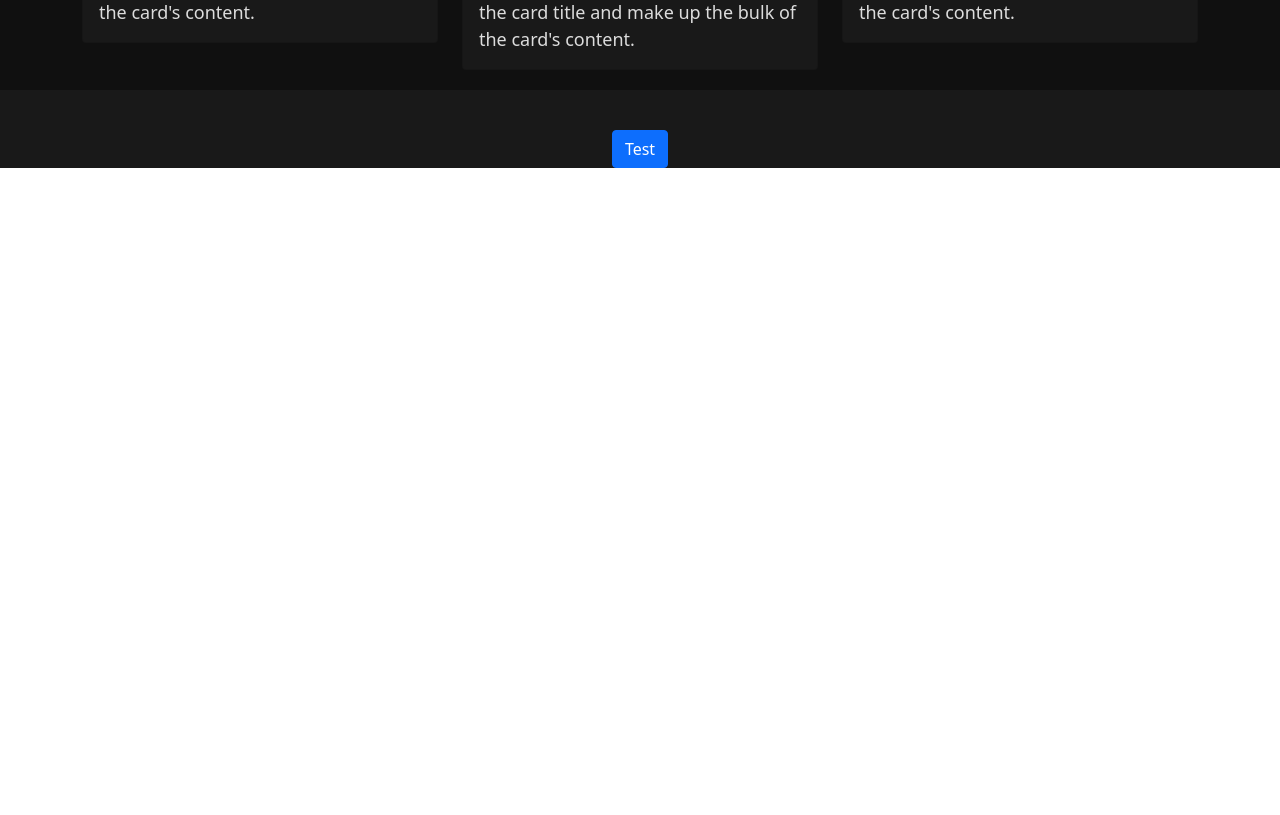
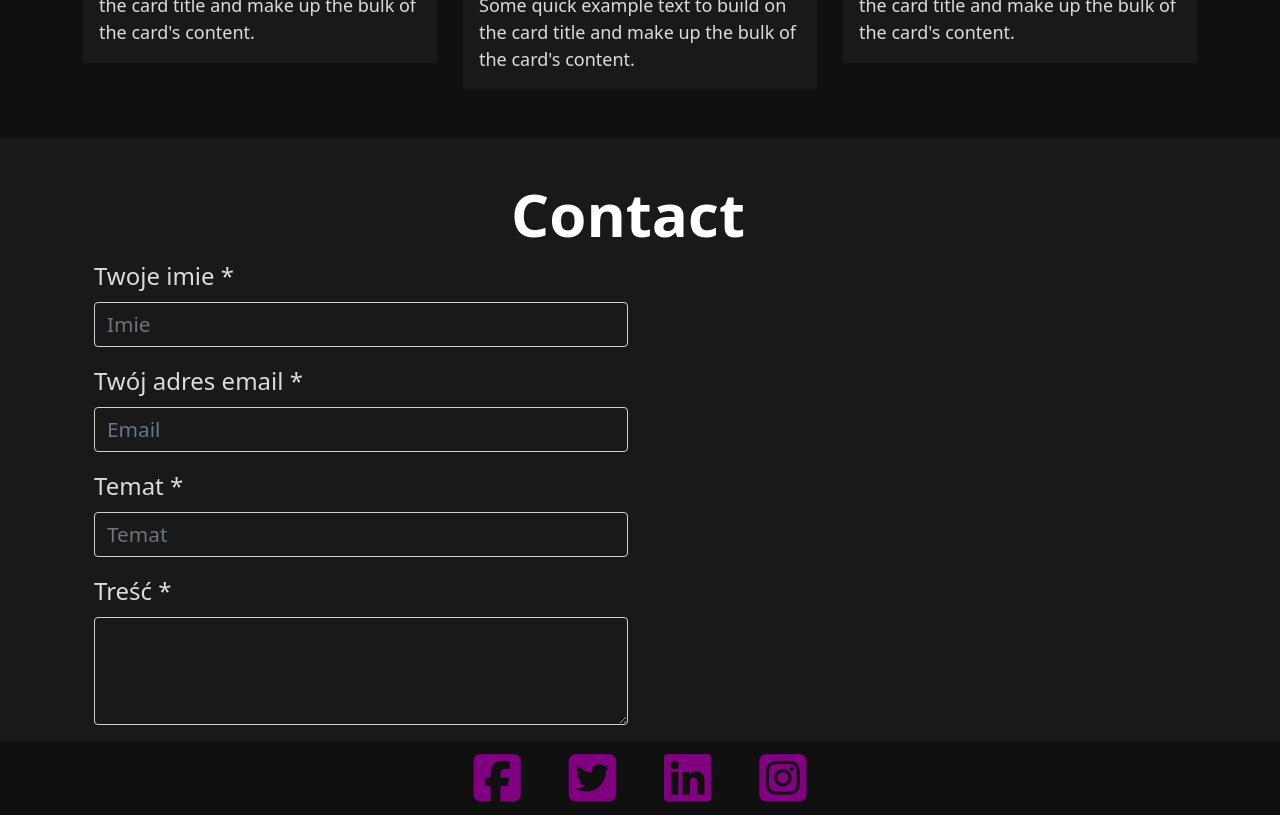
Before and after one commit to PatrykStepienPro/PortfolioPS, a React (Create React App) app: page / in a window 1280 px wide. Shown: the part 1660-2475 px from the top of the page. Before the commit the page ends 1828 px from the top, so only its background shows below. Built offline with nearby package versions, Linux system fonts and the light colour scheme.

Commit message:
Contact section

```diff
--- a/package.json
+++ b/package.json
@@ -3,6 +3,9 @@
   "version": "0.1.0",
   "private": true,
   "dependencies": {
+    "@fortawesome/fontawesome-svg-core": "^6.1.1",
+    "@fortawesome/free-solid-svg-icons": "^6.1.1",
+    "@fortawesome/react-fontawesome": "^0.1.18",
     "@testing-library/jest-dom": "^5.16.4",
     "@testing-library/react": "^13.3.0",
     "@testing-library/user-event": "^13.5.0",
@@ -39,6 +42,7 @@
     ]
   },
   "devDependencies": {
+    "@fortawesome/fontawesome-free": "^6.1.1",
     "eslint-config-react-app": "^7.0.1",
     "jest-editor-support": "^30.0.2"
   }
--- a/src/App.css
+++ b/src/App.css
@@ -37,8 +37,11 @@
 
 .section-component{
   width: 100%;
-  margin-bottom: 40px;
-  padding-bottom: 20px;
+  margin-top: 40px;
   display: flex;
   justify-content: center;
 }
+
+.row-full-width{
+  width: 100%;
+}
--- a/src/App.js
+++ b/src/App.js
@@ -3,6 +3,7 @@ import "./App.css";
 import Navbar from "./component/Navbar";
 import AboutMe from "./component/AboutMe";
 import Hobby from "./component/Hobby";
+import Contact from './component/Contact'
 
 function App() {
   return (
@@ -11,7 +12,7 @@ function App() {
       <div className="App-header">
         <AboutMe/>
         <Hobby/>
-        <button className="btn btn-primary">Test</button>
+        <Contact/>
       </div>
     </div>
   );
--- /dev/null
+++ b/src/component/Contact.css
@@ -0,0 +1,27 @@
+.input-contact-label{
+    font-size: 24px;
+}
+
+input[type="text"]
+{
+    background: transparent;
+}
+textarea{
+    background: transparent !important;
+}
+.form-control{
+    font-size: 1.3rem !important;
+    color: var(--font-color-gray) !important;
+}
+
+.form-control:focus{
+    background: transparent !important;
+    border-color: var(--secondary-color-detal) !important;
+}
+.footer-content{
+    padding-top: 10px;
+    padding-bottom: 10px;
+}
+.iconPrimaryColor{
+    color: var(--secondary-color-detal);
+}
--- /dev/null
+++ b/src/component/Contact.jsx
@@ -0,0 +1,92 @@
+import "./Contact.css";
+import { FontAwesomeIcon } from '@fortawesome/react-fontawesome';
+
+export default function Contact() {
+  return (
+    <div className="section-component">
+      <div className="row row-full-width">
+        <div className="col-12 d-flex justify-content-center">
+          <div
+            id="Contact"
+            className="container-md mx-4 d-flex justify-content-left"
+          >
+            <div className="row row-full-width">
+              <div className="col-12">
+                <h1 className="color-font-white text-center d-flex justify-content-center">
+                  <b>Contact</b>
+                </h1>
+                <div className="col-6">
+                  <form>
+                    <div className="mb-3">
+                      <label
+                        htmlFor="name"
+                        className="form-label input-contact-label"
+                      >
+                        Twoje imie *
+                      </label>
+                      <input
+                        className="form-control"
+                        type="text"
+                        placeholder="Imie"
+                        id="name"
+                      />
+                    </div>
+                    <div className="mb-3">
+                      <label
+                        htmlFor="email"
+                        className="form-label input-contact-label"
+                      >
+                        Twój adres email *
+                      </label>
+                      <input
+                        className="form-control"
+                        type="text"
+                        placeholder="Email"
+                        id="email"
+                      />
+                    </div>
+                    <div className="mb-3">
+                      <label
+                        htmlFor="subject"
+                        className="form-label input-contact-label"
+                      >
+                        Temat *
+                      </label>
+                      <input
+                        className="form-control"
+                        type="text"
+                        placeholder="Temat"
+                        id="subject"
+                      />
+                    </div>
+                    <div className="mb-3">
+                      <label
+                        htmlFor="content"
+                        className="form-label input-contact-label"
+                      >
+                        Treść *
+                      </label>
+                      <textarea
+                        className="form-control"
+                        id="content"
+                        rows="3"
+                      ></textarea>
+                    </div>
+                  </form>
+                </div>
+              </div>
+            </div>
+          </div>
+        </div>
+        <div className="col-12 background-dark pa-0">
+          <div className="d-flex justify-content-center footer-content">
+                <a href="https://www.facebook.com" className="mx-4"><i className="fa-brands fa-facebook-square fa-3x iconPrimaryColor"></i></a>
+                <a href="https://twitter.com" className="mx-4"><i className="fa-brands fa-twitter-square fa-3x iconPrimaryColor"></i></a>
+                <a href="https://www.linkedin.com/in/patryk-st%C4%99pie%C5%84-879b8a239/" className="mx-4"><i className="fa-brands fa-linkedin fa-3x iconPrimaryColor"></i></a>
+                <a href="https://www.instagram.com/" className="mx-4"><i className="fa-brands fa-instagram-square fa-3x iconPrimaryColor"></i></a>
+          </div>
+        </div>
+      </div>
+    </div>
+  );
+}
--- a/src/component/Hobby.jsx
+++ b/src/component/Hobby.jsx
@@ -19,7 +19,7 @@ export default function Hobby() {
     }
 
   return (
-    <div className="section-component background-dark">
+    <div className="section-component background-dark pb-5">
       <div
         id="Hobby"
         className="container-md mx-4 mt-5 d-flex justify-content-center"
--- a/src/component/Navbar.css
+++ b/src/component/Navbar.css
@@ -2,6 +2,7 @@
   position: fixed !important;
   top: 0px;
   width: 100%;
+  z-index: 100;
 }
 
 .nav-link {
--- a/src/component/Navbar.jsx
+++ b/src/component/Navbar.jsx
@@ -49,7 +49,7 @@ export default function Navbar() {
           <div className="full-bg-img">
             <div className="mask rgba-purple-light flex-center">
               <div className="container text-center white-text wow fadeInUp">
-                <h2>This Navbar is fixed and transparent</h2>
+
               </div>
             </div>
           </div>
--- a/src/index.css
+++ b/src/index.css
@@ -33,3 +33,8 @@ code {
     font: 18px;
   }
 }
+
+:root{
+  --font-color-gray: #DCDCDC;
+  --secondary-color-detal: purple;
+}
--- a/src/index.js
+++ b/src/index.js
@@ -7,6 +7,7 @@ import reportWebVitals from "./reportWebVitals";
 import "bootstrap/dist/css/bootstrap.css";
 import 'jquery/dist/jquery.min.js';
 import 'bootstrap/dist/js/bootstrap.min.js';
+import '@fortawesome/fontawesome-free/css/all.min.css';
 //import 'https://maxcdn.bootstrapcdn.com/bootstrap/3.4.1/js/bootstrap.min.js';
 
 const root = ReactDOM.createRoot(document.getElementById("root"));
```
Also changed, not shown: src/component/Hobby.css (line endings or trailing spaces), 1 other file (tests, documents, lock files or other folders).
